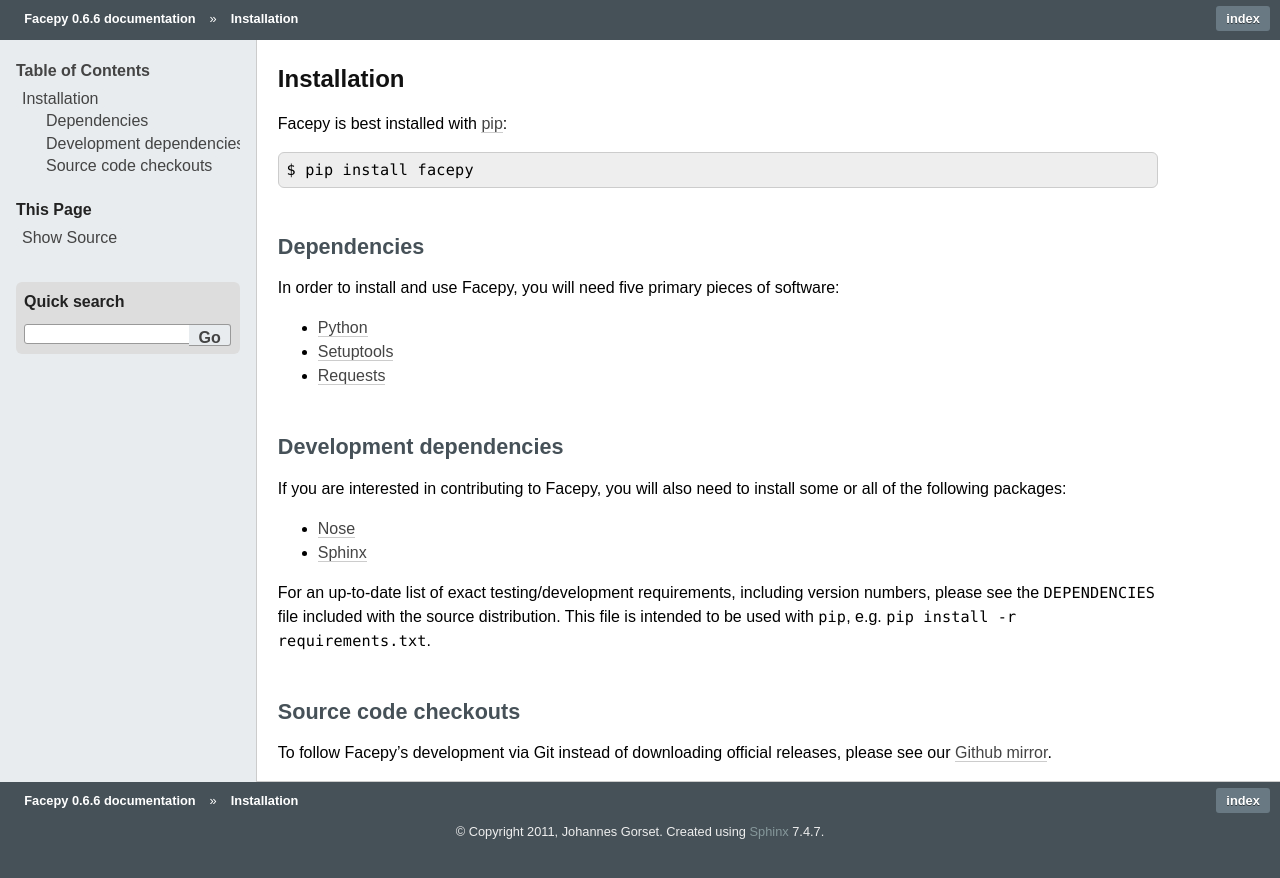
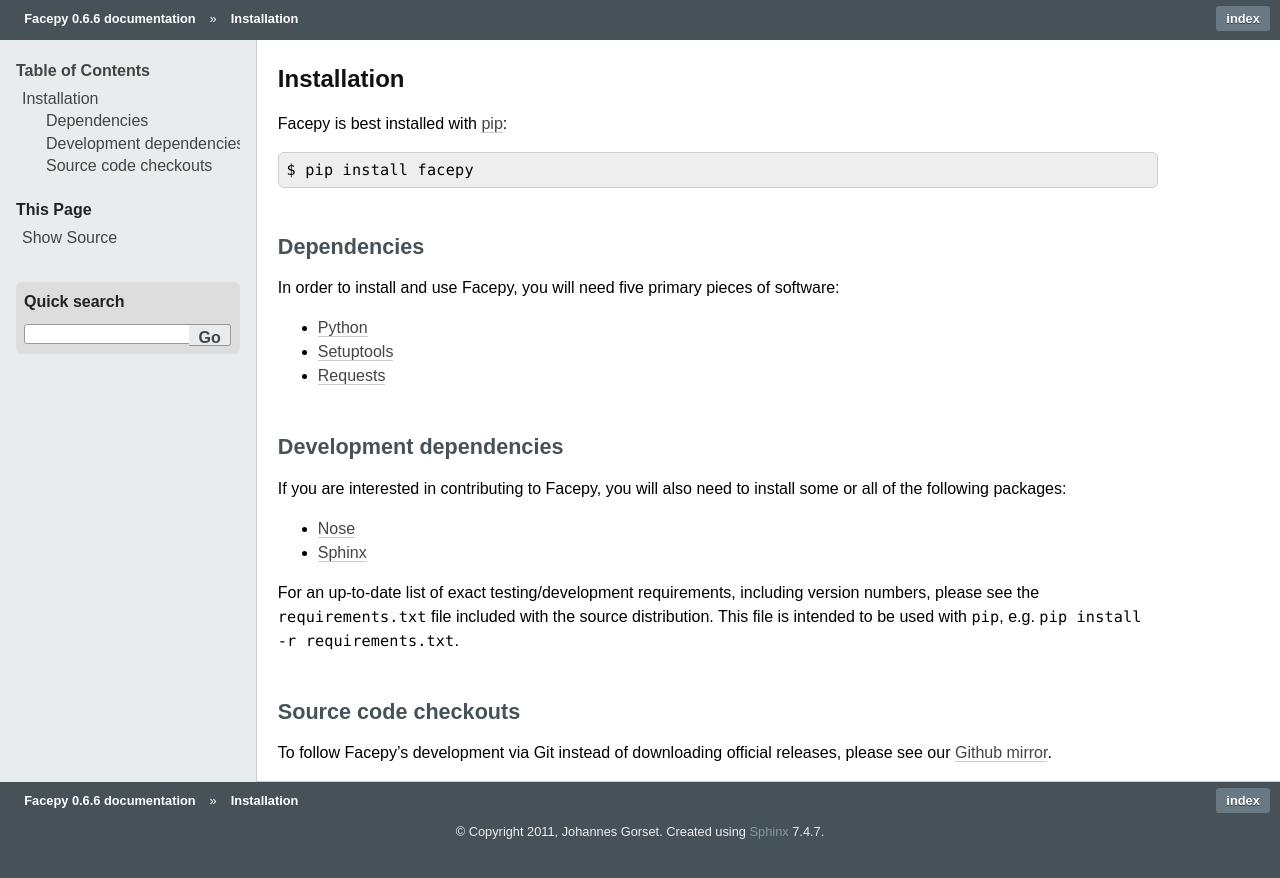
Before and after one commit to jgorset/facepy, a Sphinx documentation site: the page built from docs/source/installation.rst, in a window 1280 px wide. Shown: the top 878 px of the page. Built offline with Sphinx 7.4.7, drawn with Linux system fonts in a browser that asks for light colours.

Commit message:
Fix typo

```diff
--- a/docs/source/installation.rst
+++ b/docs/source/installation.rst
@@ -38,7 +38,7 @@
 * `Sphinx`_
 
 For an up-to-date list of exact testing/development requirements, including version numbers, please
-see the ``DEPENDENCIES`` file included with the source distribution. This file is intended to be used
+see the ``requirements.txt`` file included with the source distribution. This file is intended to be used
 with ``pip``, e.g. ``pip install -r requirements.txt``.
 
 .. _Nose: http://readthedocs.org/docs/nose/en/latest/
```
